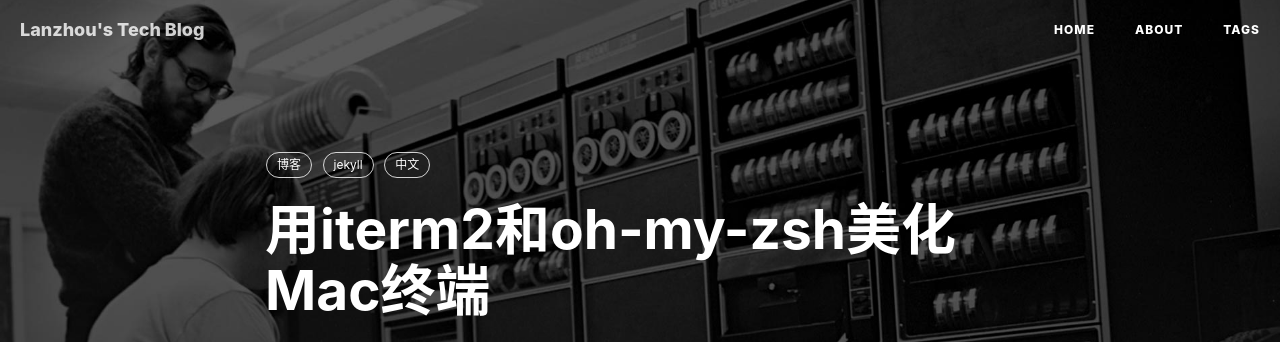
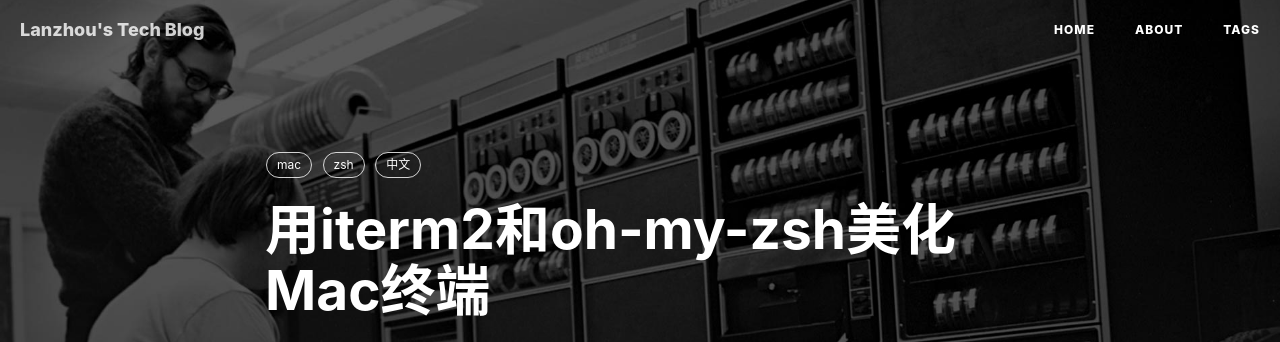
Before and after one commit to Lanzhou-J/Lanzhou-J.github.io, a Jekyll site: the page built from _posts/2021-03-19-oh-my-zsh.markdown, in a window 1280 px wide and 900 px high. Shown: the top 342 px of the window. Built offline with Jekyll 4.4.1, drawn with Linux system fonts in a browser that asks for light colours; nearby versions of some CDN libraries; comment, search, counter and statistics services are not loaded.

Commit message:
update tags

```diff
--- a/_posts/2021-03-19-oh-my-zsh.markdown
+++ b/_posts/2021-03-19-oh-my-zsh.markdown
@@ -6,10 +6,10 @@
 author:     "Lanzhou"
 header-img: "img/post-bg-unix-linux.jpg"
 tags:
-  - 博客
-  - jekyll
+  - mac
+  - zsh
   - 中文
-categories: mac
+# categories: mac
 ---
 
 公司的电脑早就配置好了，最近突然想用自己的Mac电脑做一些小项目，但terminal用着实在不顺手，而且没有色彩，难以阅读。感觉terminal有可爱的主题和缤纷的色彩用起来心情会好一些！今天花了一些时间忙活用oh-my-zsh强化和美化终端这件事。
```
